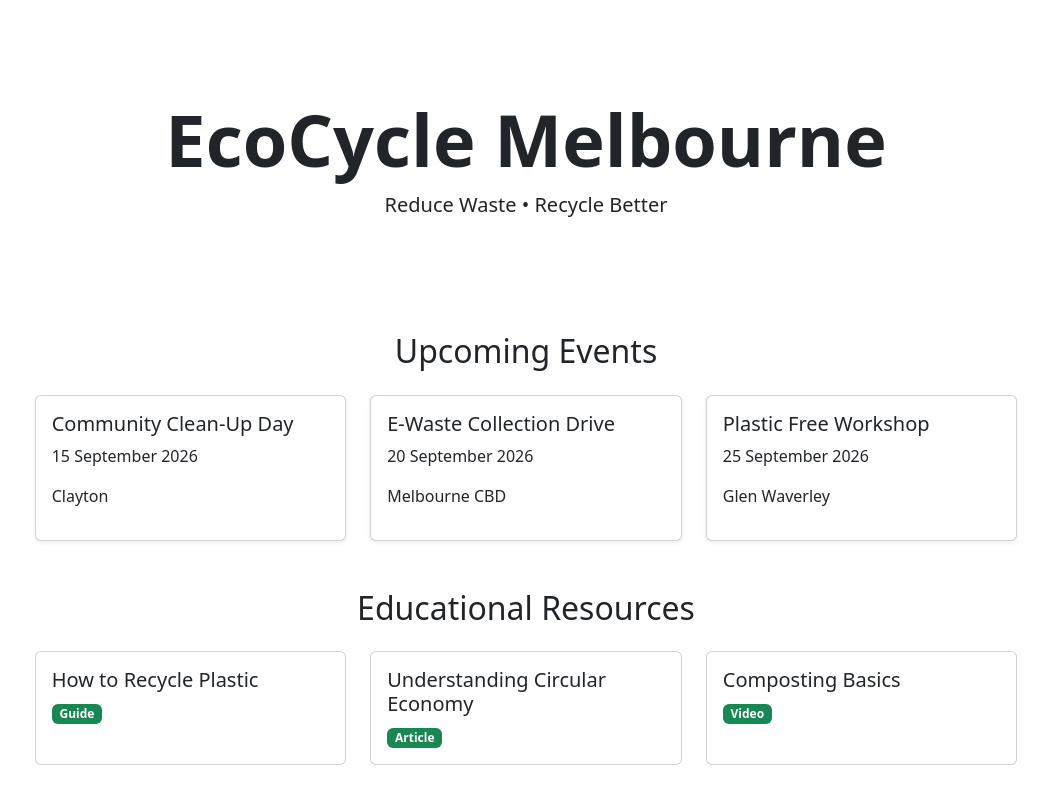
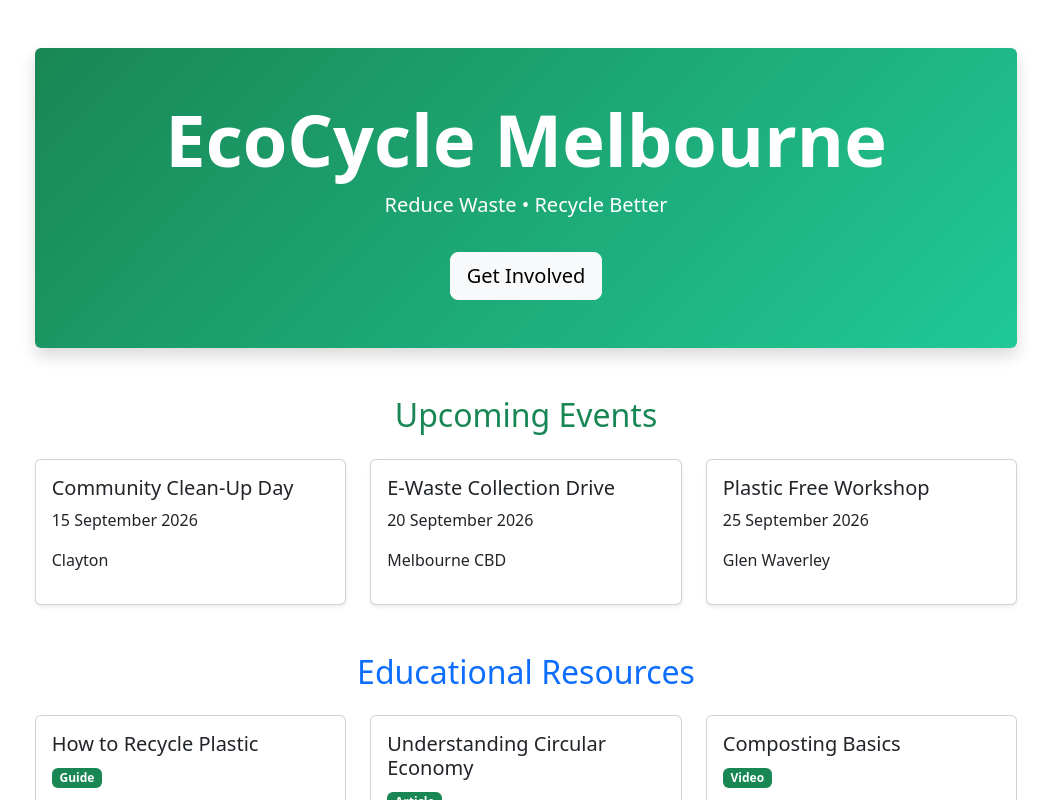
Before and after one commit to ZHENYU-ZHAO-MAX/FIT5032-A1.2-EcoCycle-Melbourne, a Vue app: page / in a window 1280 px wide. Shown: the top 800 px of the page, without its empty margins (114-1165 px from the left). Built offline with nearby package versions, Linux system fonts and the light colour scheme.

Commit message:
Improved homepage UI with colors and branding

```diff
--- a/src/App.vue
+++ b/src/App.vue
@@ -58,7 +58,23 @@ const resources = ref([
   class="col-12 col-lg-11 col-xl-10"
   style="max-width:1440px"
 >
-<div class="text-center py-5 mb-5">
+<div
+class="
+text-center
+py-5
+mb-5
+rounded
+shadow
+"
+style="
+background:linear-gradient(
+135deg,
+#198754,
+#20c997
+);
+color:white;
+"
+>
 
   <h1 class="display-2 fw-bold">
     EcoCycle Melbourne
@@ -68,9 +84,16 @@ const resources = ref([
     Reduce Waste • Recycle Better
   </p>
 
+<button
+class="btn btn-light btn-lg mt-3"
+>
+Get Involved
+</button>
+
+
 </div>
 
-<h2 class="text-center mb-4">
+<h2 class="text-center mt-5 mb-4 text-success">
   Upcoming Events
 </h2>
 
@@ -94,7 +117,7 @@ const resources = ref([
 
 </div>
 
-<h2 class="text-center mt-5 mb-4">
+<h2 class="text-center mt-5 mb-4 text-primary">
   Educational Resources
 </h2>
 
```
